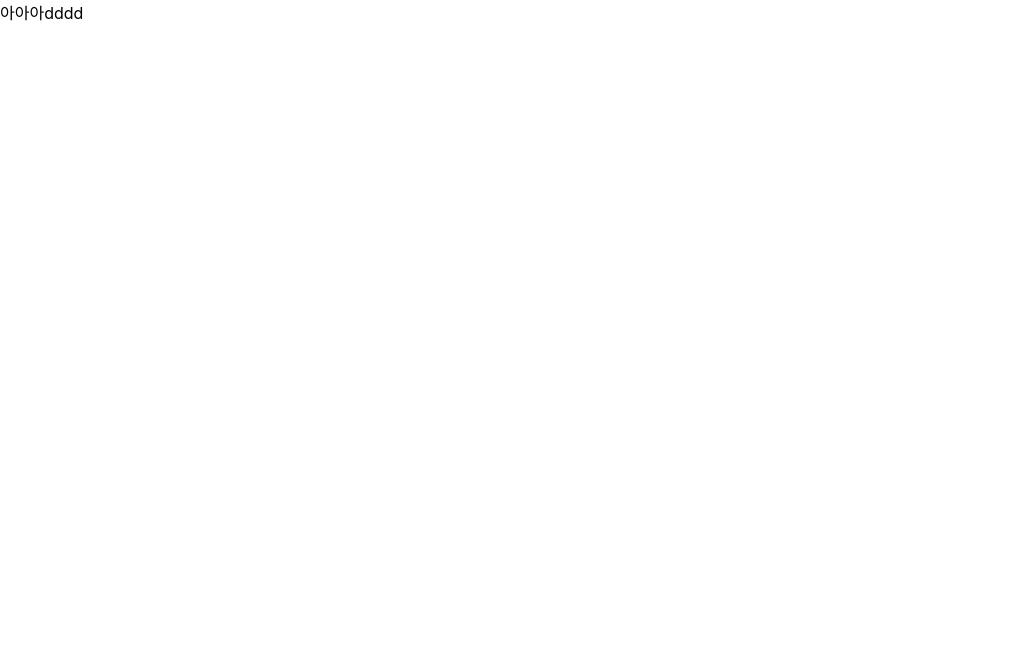
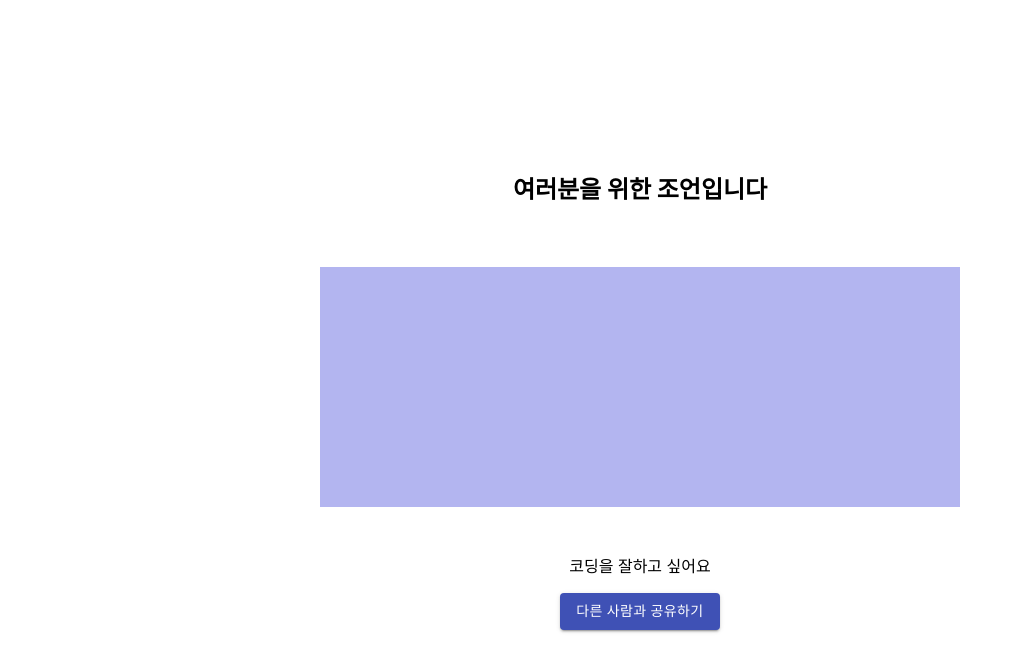
Before and after one commit to uvula6921/cheerup-FE, a React app in the folder cheerup/: page /phrase in a window 1280 px wide. Shown: the whole page, without its empty margins (0-1022 px from the left). Built offline with nearby package versions, Linux system fonts and the light colour scheme.

Commit message:
메이페이지 게시글 추가 및 로드까지 확인

```diff
--- /dev/null
+++ b/cheerup/src/common-style/style.js
@@ -0,0 +1,5 @@
+import { css } from "styled-components";
+
+export const InputStyle = css`
+  margin: 20px 0px;
+`;
--- /dev/null
+++ b/cheerup/src/components/Header.js
@@ -0,0 +1,8 @@
+import React from "react";
+import styled from "styled-components";
+
+const Header = (props) => {
+  return <div>고민을 말해봐</div>;
+};
+
+export default Header;
--- /dev/null
+++ b/cheerup/src/components/Styles.js
@@ -0,0 +1,67 @@
+import React from "react";
+import styled from "styled-components";
+
+const Grid = styled.div`
+  box-sizing: border-box;
+  display: flex;
+  flex-direction: ${(props) =>
+    props.flex_direction === "column" ? "column" : "row"};
+  ${(props) => (props.border ? `border: ${props.border};` : "")}
+  ${(props) => (props.bg ? `background-color: ${props.bg};` : "")}
+  width: ${(props) => (props.width ? props.width : "100%")};
+  min-width: 50px;
+  height: ${(props) => (props.height ? props.height : "100%")};
+  align-items: ${(props) => (props.align ? props.align : "center")};
+  justify-content: ${(props) =>
+    props.justify_contents ? props.justify_contents : "flex-start"};
+  ${(props) => (props.margin ? `margin: ${props.margin};` : "")}
+  ${(props) => (props.padding ? `padding: ${props.padding};` : "")}
+  ${(props) => (props.is_root ? `width: 100vw; height: 100vh;` : "")}
+  ${(props) =>
+    props.hover ? `&:hover{cursor: pointer; background-color: #44444455;}` : ""}
+`;
+
+const Text = (props) => {
+  if (props.type === "title") {
+    return <H1>{props.children}</H1>;
+  }
+
+  if (props.type === "contents") {
+    return <P>{props.children}</P>;
+  }
+
+  if (props.type === "label") {
+    return <Span>{props.children}</Span>;
+  }
+
+  return <React.Fragment>{props.children}</React.Fragment>;
+};
+
+const H1 = styled.h1`
+  margin: 0px;
+  font-size: 1.5em;
+  text-align: center;
+  ${(props) => (props.bold ? `font-weight: bold;` : "")}
+`;
+
+const P = styled.p`
+  ${(props) => (props.margin ? `margin:${props.margin};` : "")}
+  font-size: 1em;
+`;
+
+const Span = styled.span`
+  margin: 0px;
+  font-size: 0.4em;
+  color: #888;
+  font-family: "PoppinsR";
+`;
+
+// input 스타일!
+// const InputC = styled.input`
+//   width: ${(props) => (props.width ? props.width : "100%")};
+//   border: ${(props) => (props.border ? props.border : "none;")};
+//   padding: 2px 4px;
+//   ${(props) => (props.margin ? `margin: ${props.margin};` : "")}
+// `;
+
+export { Grid, Text };
--- a/cheerup/src/pages/Main.js
+++ b/cheerup/src/pages/Main.js
@@ -1,13 +1,44 @@
-import React from "react";
+import React, { useState, useRef } from "react";
 import styled from "styled-components";
+import Header from "../components/Header";
+import { Button, Input } from "@material-ui/core";
+import { Grid, Text } from "../components/Styles";
+import { InputStyle } from "../common-style/style";
 
 const Main = (props) => {
+  const { history } = props;
+  const input = React.useRef(null);
+  const moveToPhrase = () => {
+    history.push("/phrase");
+    localStorage.setItem("inputText", input.current.value);
+  };
 
   return (
     <React.Fragment>
-
+      <Grid justify_contents="center" flex_direction="column">
+        <Text type="title">고민을 알려주세요</Text>
+        <Maininput ref={input}></Maininput>
+        <Button
+          variant="contained"
+          color="primary"
+          onClick={() => {
+            moveToPhrase();
+          }}
+        >
+          조언듣기
+        </Button>
+      </Grid>
     </React.Fragment>
   );
 };
 
+const Maininput = styled.input`
+  border: none;
+  border-bottom: 1px solid #616161;
+  margin: 20px 0px;
+  :focus {
+    outline: none;
+  }
+`;
+
 export default Main;
--- /dev/null
+++ b/cheerup/src/pages/Mainphrase.js
@@ -0,0 +1,49 @@
+import React from "react";
+import styled from "styled-components";
+import Header from "../components/Header";
+import { Button, Input } from "@material-ui/core";
+import { Grid, Text } from "../components/Styles";
+import { useSelector, useDispatch } from "react-redux";
+import { actionCreators as ContentActions } from "../redux/modules/articles";
+
+const Mainphrase = (props) => {
+  const dispatch = useDispatch();
+  const data_list = useSelector((state) => state.article.content);
+  console.log(data_list);
+  const inputText = localStorage.getItem("inputText");
+  const addContent = (text) => {
+    dispatch(ContentActions.createArticle(text));
+  };
+
+  return (
+    <React.Fragment>
+      <Grid justify_contents="center" flex_direction="column">
+        <Text type="title">여러분을 위한 조언입니다</Text>
+        <Text margin="40px 0px" type="contents">
+          {inputText}
+        </Text>
+        <Grid width="50%" height="30%" bg="#b3b5f0" margin="30px 0px"></Grid>
+        {data_list.map((p, idx) => {
+          return (
+            <Text margin="40px 0px" type="contents">
+              {p}
+            </Text>
+          );
+        })}
+
+        <Button
+          variant="contained"
+          color="primary"
+          onClick={() => {
+            addContent(inputText);
+            console.log("함수가 실행되었습니다.");
+          }}
+        >
+          다른 사람과 공유하기
+        </Button>
+      </Grid>
+    </React.Fragment>
+  );
+};
+
+export default Mainphrase;
--- a/cheerup/src/redux/configureStore.js
+++ b/cheerup/src/redux/configureStore.js
@@ -4,11 +4,13 @@ import { createBrowserHistory } from "history";
 import { connectRouter } from "connected-react-router";
 
 import Calendar from "./modules/calendar";
+import Article from "./modules/articles";
 
 export const history = createBrowserHistory();
 
 const rootReducer = combineReducers({
   calendar: Calendar,
+  article: Article,
   router: connectRouter(history),
 });
 
--- /dev/null
+++ b/cheerup/src/redux/modules/articles.js
@@ -0,0 +1,41 @@
+// import { firestore } from "../../firebase";
+// import history from "../../history";
+import { createAction, handleActions } from "redux-actions";
+import { produce } from "immer";
+
+const LOAD_ARTICLE = "dic/LOAD_ARTICLE";
+const CREATE_ARTICLE = "dic/CREATE_ARTICLE";
+
+const loadArticle = createAction(LOAD_ARTICLE, (content) => ({
+  content,
+}));
+const createArticle = createAction(CREATE_ARTICLE, (content, pharase) => ({
+  content,
+  pharase,
+}));
+
+const initialState = {
+  username: [],
+  content: ["코딩을 잘하고 싶어요"],
+  saying: [],
+};
+
+export default handleActions(
+  {
+    [LOAD_ARTICLE]: (state, actioin) =>
+      produce(state, (draft) => {
+        draft.content = actioin.payload.content;
+      }),
+    [CREATE_ARTICLE]: (state, action) =>
+      produce(state, (draft) => {
+        console.log("리듀서 안에서의 데이터", action.payload.content);
+        draft.content.push(action.payload.content);
+      }),
+  },
+  initialState
+);
+const actionCreators = {
+  loadArticle,
+  createArticle,
+};
+export { actionCreators };
--- a/cheerup/src/shared/App.css
+++ b/cheerup/src/shared/App.css
@@ -5,6 +5,7 @@
 .App-logo {
   height: 40vmin;
   pointer-events: none;
+  color: #b3b5f0;
 }
 
 @media (prefers-reduced-motion: no-preference) {
--- a/cheerup/src/shared/App.js
+++ b/cheerup/src/shared/App.js
@@ -3,11 +3,30 @@ import { ConnectedRouter } from "connected-react-router";
 import { Route } from "react-router-dom";
 import { history } from "../redux/configureStore";
 import { useDispatch } from "react-redux";
+import Main from "../pages/Main";
+import styled from "styled-components";
+import Mainphrase from "../pages/Mainphrase";
 
 function App() {
   const dispatch = useDispatch();
 
-  return <ConnectedRouter history={history}>아아아dddd</ConnectedRouter>;
+  return (
+    <Container>
+      <ConnectedRouter history={history}>
+        <Route path="/" exact component={Main} />
+        <Route path="/phrase" exact component={Mainphrase} />
+      </ConnectedRouter>
+    </Container>
+  );
 }
 
+const Container = styled.div`
+  padding: 0px;
+  margin: 0px;
+  box-sizing: border-box;
+  width: 100vw;
+  height: 100vh;
+  overflow: hidden;
+`;
+
 export default App;
```
